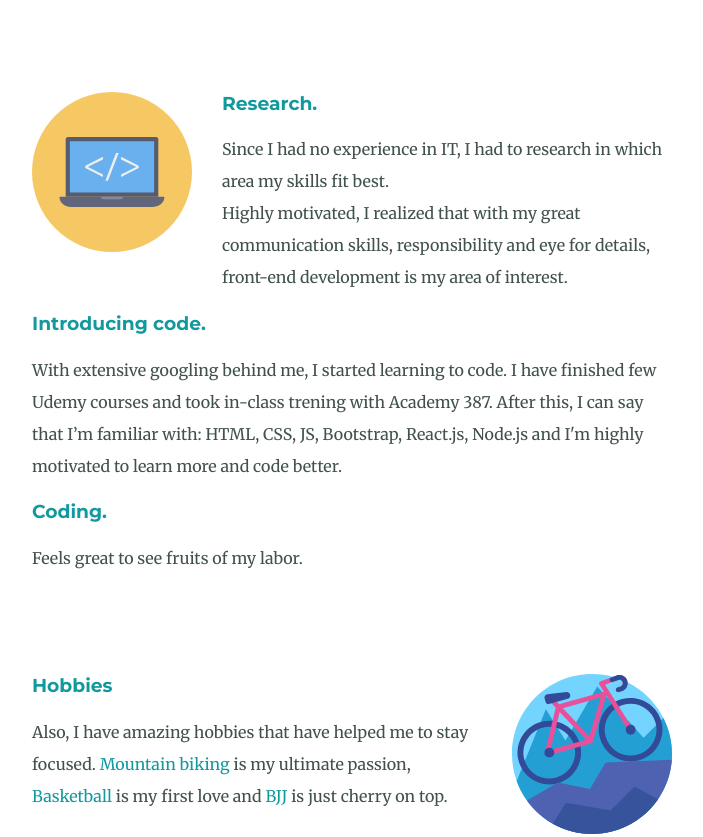
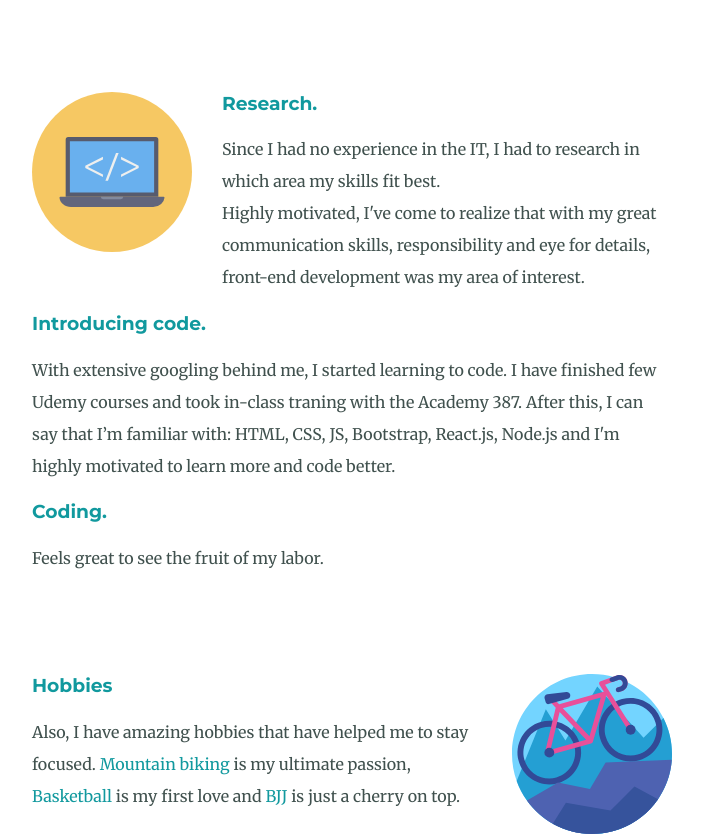
Before and after one commit to vretoharis/personal-site, a plain HTML site: page index.html in a window 1280 px wide. Shown: the part 1740-2577 px from the top of the page, without its empty margins (288-991 px from the left). Drawn offline with Linux system fonts and the light colour scheme.

Commit message:
Text adjusted

```diff
--- a/index.html
+++ b/index.html
@@ -302,17 +302,17 @@
                     </g>
                 </svg>
                 <h3>Research.</h3>
-                <p>Since I had no experience in IT, I had to research in which area my skills fit best.</br>Highly
-                    motivated, I realized that with my great communication skills, responsibility and eye for details,
-                    front-end development is my area of interest.
+                <p>Since I had no experience in the IT, I had to research in which area my skills fit best.</br>Highly
+                    motivated, I've come to realize that with my great communication skills, responsibility and eye for details,
+                    front-end development was my area of interest.
                 </p>
                 <h3>Introducing code.</h3>
                 <p>With extensive googling behind me, I started learning to code. I have finished few Udemy courses and
-                    took in-class trening with Academy 387.
+                    took in-class traning with the Academy 387.
                     After this, I can say that I’m familiar with: HTML, CSS, JS, Bootstrap, React.js, Node.js and I'm
                     highly motivated to learn more and code better.</p>
                 <h3>Coding.</h3>
-                <p>Feels great to see fruits of my labor.</p>
+                <p>Feels great to see the fruit of my labor.</p>
             </div>
             <div class="skill-row">
                 <svg class="bike" version="1.1" id="Capa_1" xmlns="http://www.w3.org/2000/svg"
@@ -368,7 +368,7 @@
                         href="https://en.wikipedia.org/wiki/Mountain_biking" target="_blank">Mountain biking</a> is my
                     ultimate passion, <a href="https://en.wikipedia.org/wiki/Basketball" target="_blank">Basketball</a>
                     is my first love and <a href="https://en.wikipedia.org/wiki/Brazilian_jiu-jitsu"
-                        target="_blank">BJJ</a> is just cherry on top.</p>
+                        target="_blank">BJJ</a> is just a cherry on top.</p>
             </div>
         </div>
         <hr>
```
